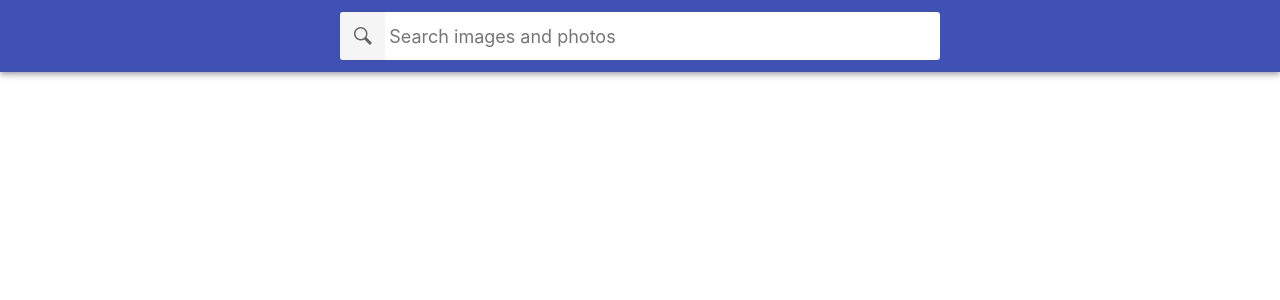
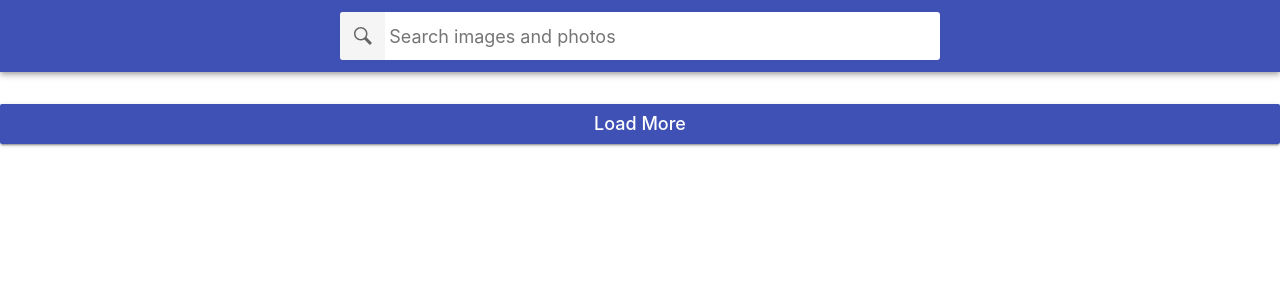
Before and after one commit to nicksolony/goit-react-hw-04-images, a React (Create React App) app: page / in a window 1280 px wide. Shown: the top 300 px of the page. Built offline with nearby package versions, Linux system fonts and the light colour scheme.

Commit message:
added load more button

```diff
--- a/src/components/App.jsx
+++ b/src/components/App.jsx
@@ -3,6 +3,7 @@ import { AppContainer } from './App.styled';
 import { pixabayApi } from '../services/pixabay-api';
 import SearchBar from './Searchbar/Searchbar';
 import { ImageGallery } from './ImageGallery/ImageGallery';
+import { Button } from './Button/Button';
 
 
 
@@ -54,7 +55,8 @@ export class App extends Component {
   return (
     <AppContainer>
       <SearchBar onSubmit={this.onChangeQuery} />
-      <ImageGallery images={this.state.photos } />
+      <ImageGallery images={this.state.photos} />
+      <Button loadMore={this.fetchPhotos}/>
     </AppContainer>
   );
   };
--- /dev/null
+++ b/src/components/Button/Button.jsx
@@ -0,0 +1,8 @@
+import React from "react";
+import { MoreButton } from "./Button.styled";
+
+export const Button = ({ loadMore }) => {
+    return (
+        <MoreButton onClick={ loadMore }>Load More</MoreButton>
+    );
+};
--- /dev/null
+++ b/src/components/Button/Button.styled.jsx
@@ -0,0 +1,33 @@
+import styled from "@emotion/styled";
+
+/*
+* Стили компонента Buton (Load more)
+*/
+
+export const MoreButton = styled.button`
+
+  padding: 8px 16px;
+  border-radius: 2px;
+  background-color: #3f51b5;
+  transition: all 250ms cubic-bezier(0.4, 0, 0.2, 1);
+  text-align: center;
+  display: inline-block;
+  color: #fff;
+  border: 0;
+  text-decoration: none;
+  cursor: pointer;
+  font-family: inherit;
+  font-size: 18px;
+  line-height: 24px;
+  font-style: normal;
+  font-weight: 500;
+  min-width: 180px;
+  box-shadow: 0px 3px 1px -2px rgba(0, 0, 0, 0.2),
+    0px 2px 2px 0px rgba(0, 0, 0, 0.14), 0px 1px 5px 0px rgba(0, 0, 0, 0.12);
+
+    &:hover,
+    &:focus {
+        background-color: #303f9f;
+    };
+
+`;
--- a/src/index.css
+++ b/src/index.css
@@ -68,32 +68,3 @@ img {
   max-width: calc(100vw - 48px);
   max-height: calc(100vh - 24px);
 }
-
-/*
-* Стили компонента Buton (Load more)
-*/
-.Button {
-  padding: 8px 16px;
-  border-radius: 2px;
-  background-color: #3f51b5;
-  transition: all 250ms cubic-bezier(0.4, 0, 0.2, 1);
-  text-align: center;
-  display: inline-block;
-  color: #fff;
-  border: 0;
-  text-decoration: none;
-  cursor: pointer;
-  font-family: inherit;
-  font-size: 18px;
-  line-height: 24px;
-  font-style: normal;
-  font-weight: 500;
-  min-width: 180px;
-  box-shadow: 0px 3px 1px -2px rgba(0, 0, 0, 0.2),
-    0px 2px 2px 0px rgba(0, 0, 0, 0.14), 0px 1px 5px 0px rgba(0, 0, 0, 0.12);
-}
-
-.Button:hover,
-.Button:focus {
-  background-color: #303f9f;
-}
```
